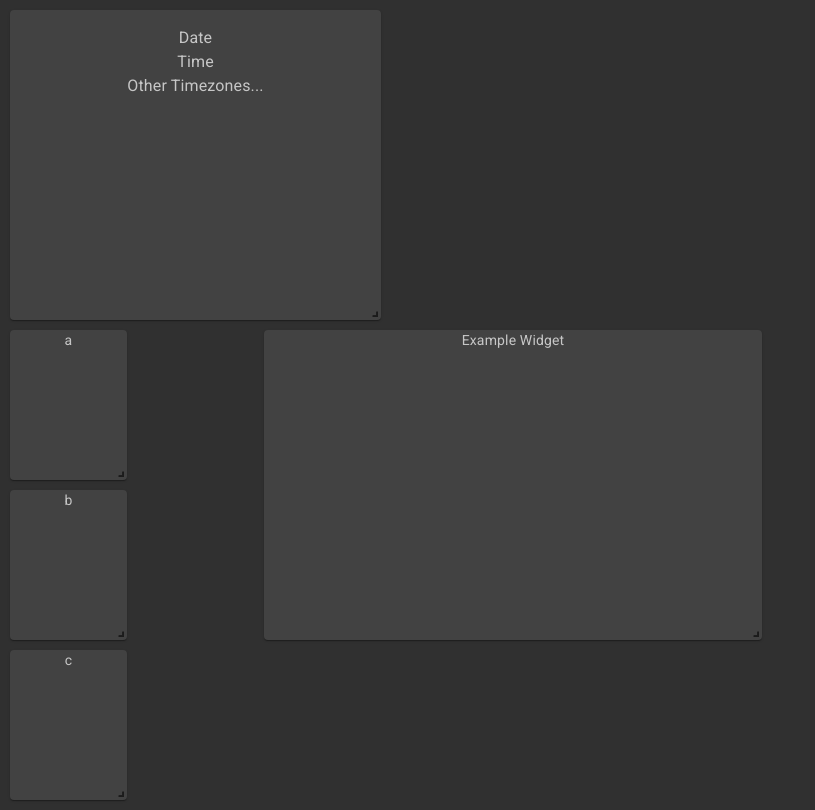
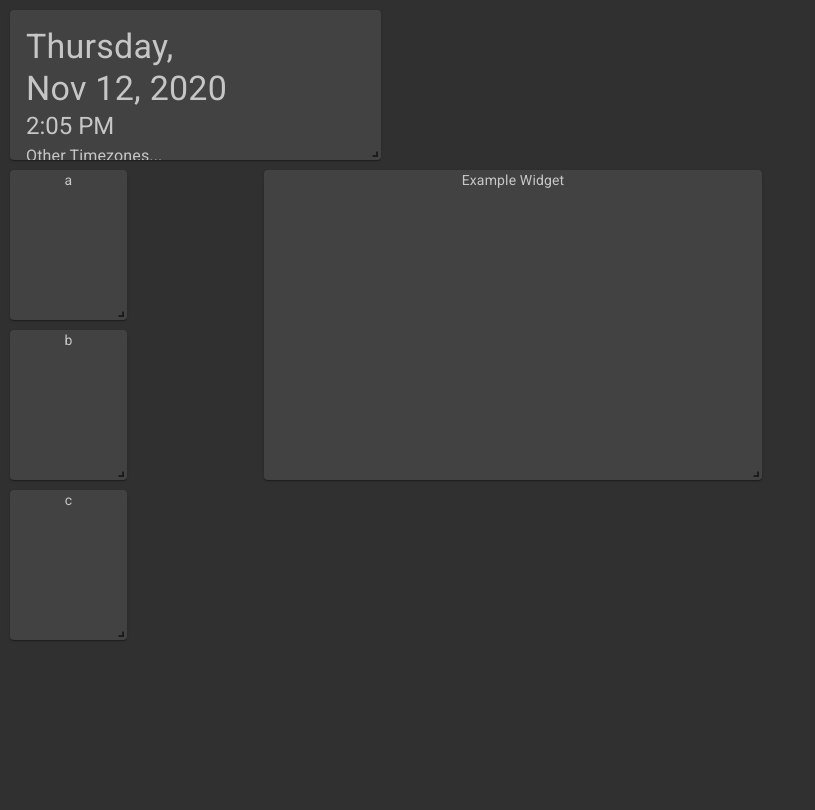
Before and after one commit to KaseyPowers/home-dashboard, a React (Create React App) app: page / in a window 1280 px wide. Shown: the whole page, without its empty margins (0-815 px from the left). Built offline with nearby package versions, Linux system fonts and the light colour scheme.

Commit message:
Working clock, other timezones tbd

```diff
--- a/src/widgets/DateTimeWidget/DateTimeWidget.js
+++ b/src/widgets/DateTimeWidget/DateTimeWidget.js
@@ -1,18 +1,41 @@
+import { useEffect, useState, useMemo } from "react";
 import { CardContent, Typography } from "@material-ui/core";
 
 import WidgetCard from "../WidgetCard";
 
+import DisplayDate from "./DisplayDate";
+
+function getTimeString(date) {
+  return Intl.DateTimeFormat("en", {
+    hour: "numeric",
+    minute: "numeric",
+    hour12: true,
+  }).format(date);
+}
+
 const DateTimeWidget = (props) => {
+  const [currentTime, setCurrentTime] = useState();
+
+  useEffect(() => {
+    const intervalId = setInterval(() => {
+      setCurrentTime(() => new Date());
+    }, 1000);
+
+    return () => clearImmediate(intervalId);
+  }, []);
+
+  const timeString = useMemo(() => currentTime && getTimeString(currentTime), [
+    currentTime,
+  ]);
+
   return (
-    <WidgetCard {...props}>
+    <WidgetCard textAlign="left" {...props}>
       <CardContent>
-        <Typography component="h3" varient="h3">
-          Date
+        <Typography variant="h4">
+          <DisplayDate date={currentTime} />
         </Typography>
-        <Typography component="h4" varient="h4">
-          Time
-        </Typography>
-        <Typography varient="subtitle1">Other Timezones...</Typography>
+        <Typography variant="h5">{timeString}</Typography>
+        <Typography variant="subtitle1">Other Timezones...</Typography>
       </CardContent>
     </WidgetCard>
   );
@@ -23,7 +46,7 @@ DateTimeWidget.layout = {
   x: 0,
   y: 0,
   w: 3,
-  h: 2,
+  h: 1,
   minW: 2,
   maxW: 4,
 };
--- /dev/null
+++ b/src/widgets/DateTimeWidget/DisplayDate.js
@@ -0,0 +1,44 @@
+import { makeStyles } from "@material-ui/core/styles";
+import { useMemo } from "react";
+
+const useStyles = makeStyles((theme) => ({
+  datePart: {
+    display: "inline-block",
+  },
+}));
+
+const DisplayDate = ({ date }) => {
+  const classes = useStyles();
+  const day = useMemo(
+    () =>
+      date &&
+      date.toLocaleDateString &&
+      date.toLocaleDateString("en-US", {
+        weekday: "long",
+      }),
+    [date]
+  );
+  const dateString = useMemo(
+    () =>
+      date &&
+      date.toLocaleDateString &&
+      date.toLocaleDateString("en-US", {
+        month: "short",
+        day: "numeric",
+        year: "numeric",
+      }),
+    [date]
+  );
+
+  return (
+    (day && dateString && (
+      <>
+        <span className={classes.datePart}>{day},</span>
+        <span className={classes.datePart}>{dateString}</span>
+      </>
+    )) ||
+    null
+  );
+};
+
+export default DisplayDate;
--- a/src/widgets/WidgetCard.js
+++ b/src/widgets/WidgetCard.js
@@ -7,12 +7,12 @@ const useStyles = makeStyles((theme) => ({
     height: "100%",
     // padding: (props) => (props.padding ? theme.spacing(2) : undefined),
     color: theme.palette.text.secondary,
-    textAlign: "center",
+    textAlign: (props) => (props.textAlign ? props.textAlign : undefined),
   },
 }));
 
-const WidgetCard = ({ children }) => {
-  const classes = useStyles();
+const WidgetCard = ({ children, textAlign = "center" }) => {
+  const classes = useStyles({ textAlign });
 
   return <Card className={classes.container}>{children}</Card>;
 };
```
